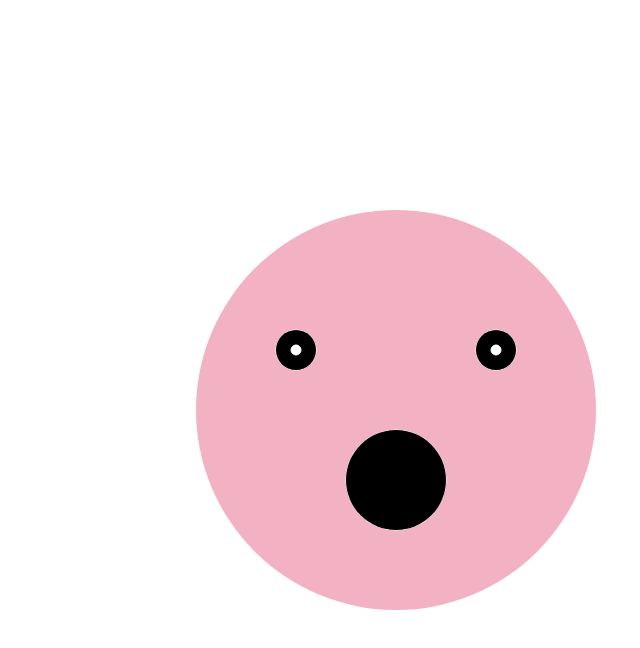
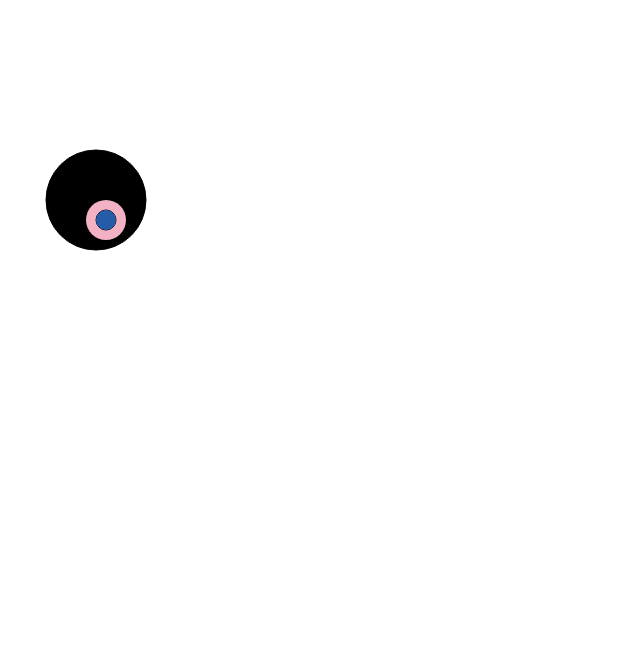
Before and after one commit to anirudh411/react-canvas, a React (Create React App) app: page / in a window 1280 px wide. Shown: the top 648 px of the page, without its empty margins (104-744 px from the left). Built offline with nearby package versions, Linux system fonts and the light colour scheme.

Commit message:
seems to be working

```diff
--- a/src/App.tsx
+++ b/src/App.tsx
@@ -1,4 +1,4 @@
-import React, {useEffect, useState} from 'react';
+import React, {FunctionComponent, useEffect, useState} from 'react';
 import './App.css';
 import {Circle} from "./shapes/Circle";
 
@@ -29,54 +29,39 @@ const canvasContextConfig: CanvasConfig = {
 export const CanvasContext = React.createContext(canvasContextConfig);
 
 
-const Canvas = (props: any) => {
+const Canvas: any = (props: any) => {
+
     const {fill, stroke, height, width, children} = props;
     return (
         <CanvasContext.Provider value={canvasContextConfig}>
-            <canvas id={`1`} width={width || 400} height={height || 400}/>
+            <canvas id={`1`} width={width} height={height}/>
             {children}
         </CanvasContext.Provider>)
 };
+Canvas.defaultProps = {
+    ...canvasContextConfig
+}
 
 const App: React.FC = () => {
-    // const [radius, updateR] = useState(10);
-    // useEffect(() => {
-    //     const interval = setInterval(() => {
-    //         updateR((r) => changeRadius(r));
-    //     }, 10);
-    //     return () => clearInterval(interval);
-    // }, []);
-    // const changeRadius = (r: any) => {
-    //     if (r <= 100) return ++r;
-    //     return r;
-    // };
+    const [radius, updateR] = useState(10);
+    /*  useEffect(() => {
+          const interval = setInterval(() => {
+              updateR((r) => changeRadius(r));
+          }, 10);
+          return () => clearInterval(interval);
+      }, []);
+      const changeRadius = (r: any) => {
+          if (r <= 200) return ++r;
+          return r;
+      };*/
     return (
-        <Canvas width={800} height={800}>
-            <Circle value={{position: 'left'}} x={100} y={10} radius={200} position={'center'}
-                    fill={COLORS.LIGHT_PINK}>
+        <Canvas>
+            <Circle fill={COLORS.DARK_GRAY}>
+                <Circle x={10} y={20} fill={COLORS.LIGHT_PINK} radius={20}>
+                    <Circle x={10} y={20} fill={COLORS.PRIMARY_BLUE} radius={10}/>
+                </Circle>
+            </Circle>
 
-                {/* EYES start*/}
-                <Circle value={{position: 'left'}} x={0} y={-50} radius={20} position={'center'}
-                        fill={COLORS.DARK_GRAY}>
-                    <Circle value={{position: 'left'}} x={0} y={-50} radius={5} position={'center'}
-                            fill={COLORS.WHITE}/>
-                </Circle>
-
-                <Circle value={{position: 'left'}} x={200} y={-50} radius={20}
-                        position={'center'}
-                        fill={COLORS.DARK_GRAY}>
-                    <Circle value={{position: 'left'}} x={200} y={-50} radius={5}
-                            position={'center'}
-                            fill={COLORS.WHITE}/>
-                </Circle>
-                {/* EYES end*/}
-
-
-                <Circle value={{position: 'left'}} x={100} y={80} radius={50}
-                        position={'center'}
-                        fill={COLORS.DARK_GRAY}/>
-
-            </Circle>
         </Canvas>
     )
 };
--- a/src/Contexts/index.tsx
+++ b/src/Contexts/index.tsx
@@ -28,6 +28,9 @@ const canvasConfig = {
 
 const shapeConfig = {
     ...canvasConfig,
+    position: 'center',
+    radius: 50,
+    stroke:'#000',
 
 };
 
--- a/src/shapes/Circle/index.tsx
+++ b/src/shapes/Circle/index.tsx
@@ -1,17 +1,24 @@
-import React, {useContext, useEffect} from "react";
+import React, {useContext, useEffect, useState} from "react";
 import {CanvasContext, ShapeContext} from "../../Contexts";
 import {computeShapePositionBasedOnParent, getCanvasElement} from "../../utils";
+import {COLORS} from "../../App";
 
 export const Circle = (props: any) => {
-    let {height, id, width, fill, stroke} = useContext(CanvasContext);
-    let {radius, position, x, y, children, value} = props;
+    let shapeConfigContext = useContext(ShapeContext);
+    const getShapeConfig = (args = {}): any => {
+        return {
+            ...shapeConfigContext,
+            ...props,
+            ...args
+        }
+    };
+    let {id, stroke, radius, position, x, y} = getShapeConfig();
+    let fill = COLORS.WHITE;
     if (props.fill) {
         fill = props.fill;
     }
-    console.log(props, id);
 
     useEffect(() => {
-
         if (id) {
             const canvas = getCanvasElement(id);
             const [_x, _y] = computeShapePositionBasedOnParent(x, y, canvas, position);
@@ -28,8 +35,10 @@ export const Circle = (props: any) => {
                 }
             }
         }
+
     });
-    return <ShapeContext.Provider value={props}>
+    return <ShapeContext.Provider value={{...getShapeConfig()}}>
         {props.children}
     </ShapeContext.Provider>
+
 };
--- a/src/utils/index.tsx
+++ b/src/utils/index.tsx
@@ -7,10 +7,15 @@ export const getElementBoundCoordinateObject = (element: HTMLCanvasElement | HTM
 export const computeShapePositionBasedOnParent = (x: number, y: number, element: HTMLCanvasElement, position: 'center'): number[] => {
 
     const parentCoordinates = getElementBoundCoordinateObject(element);
-
+    const parentX = Math.ceil(parentCoordinates.x);
+    const parentY = Math.ceil(parentCoordinates.y);
+    let _x = 0, _y = 0;
+    if (!(x && y)) {
+        _x = Math.ceil(parentX + (parentCoordinates.width / 2));
+        _y = Math.ceil(parentY + (parentCoordinates.height / 2));
+        return [_x, _y];
+    }
     if (position === 'center') {
-        const parentX = Math.ceil(parentCoordinates.x);
-        const parentY = Math.ceil(parentCoordinates.y);
         return [Math.ceil(parentX + (parentCoordinates.width / 2)) + x, Math.ceil(parentY + (parentCoordinates.height / 2) + y)];
     }
 
```
